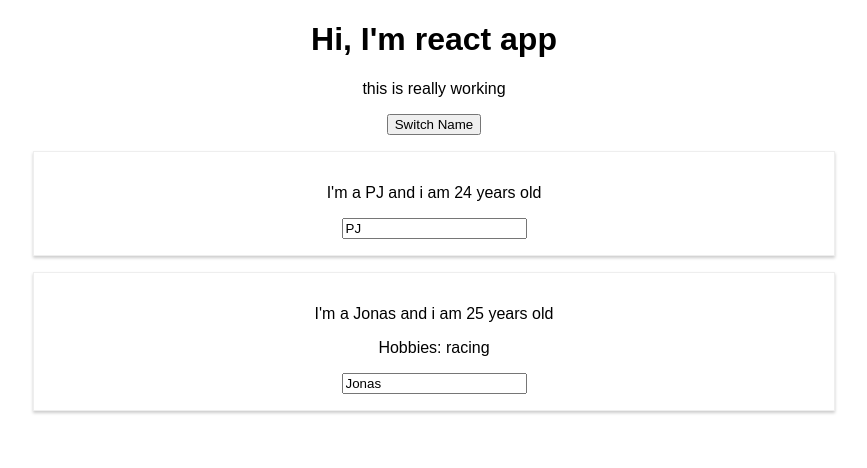
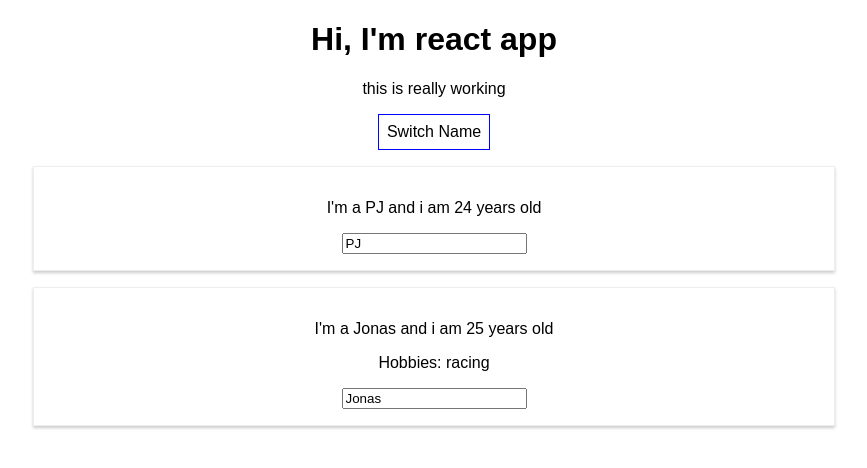
Before and after one commit to pjblitz86/ReactTrainingProjects, a React (Create React App) app in the folder udemy-max-tutorials/: page / in a window 1280 px wide. Shown: the top 468 px of the page, without its empty margins (206-1073 px from the left). Built offline with nearby package versions, Linux system fonts and the light colour scheme.

Commit message:
adding inline styling to App component

```diff
--- a/udemy-max-tutorials/src/App.js
+++ b/udemy-max-tutorials/src/App.js
@@ -21,11 +21,23 @@
   };
 
   render() {
+    // inline styling it's scoped to component
+    const style = {
+      backgroundColor: 'white',
+      font: 'inherit',
+      border: '1px solid blue',
+      padding: '8px',
+      cursor: 'pointer'
+      // hover is kinda difficult to implement
+    };
+
     return (
       <div className="App">
         <h1>Hi, I'm react app</h1>
         <p>this is really working</p>
-        <button onClick={() => this.switchNameHandler('Paulianus!!!')}>Switch Name</button>
+        <button style={style} onClick={() => this.switchNameHandler('Paulianus!!!')}>
+          Switch Name
+        </button>
         <Person name={this.state.persons[0].name} age={this.state.persons[0].age} />
 
         {this.switchNameHandler}
```
